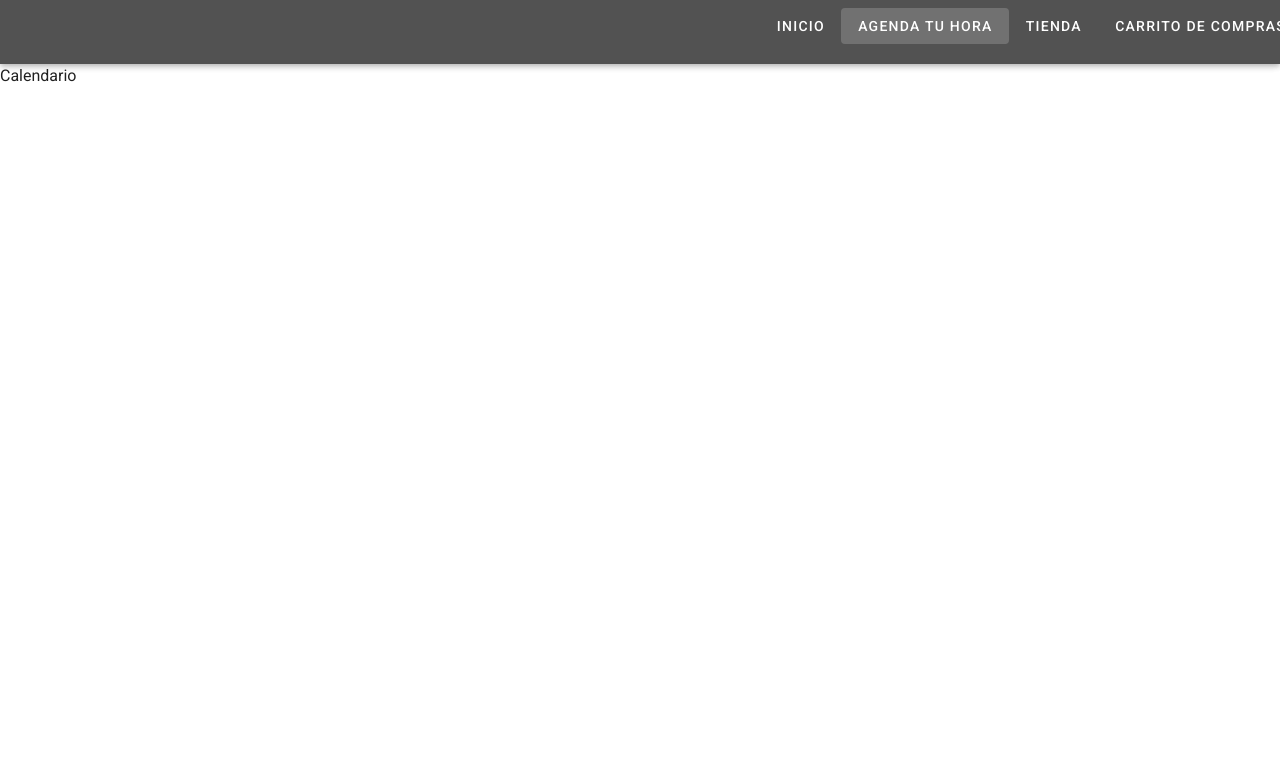
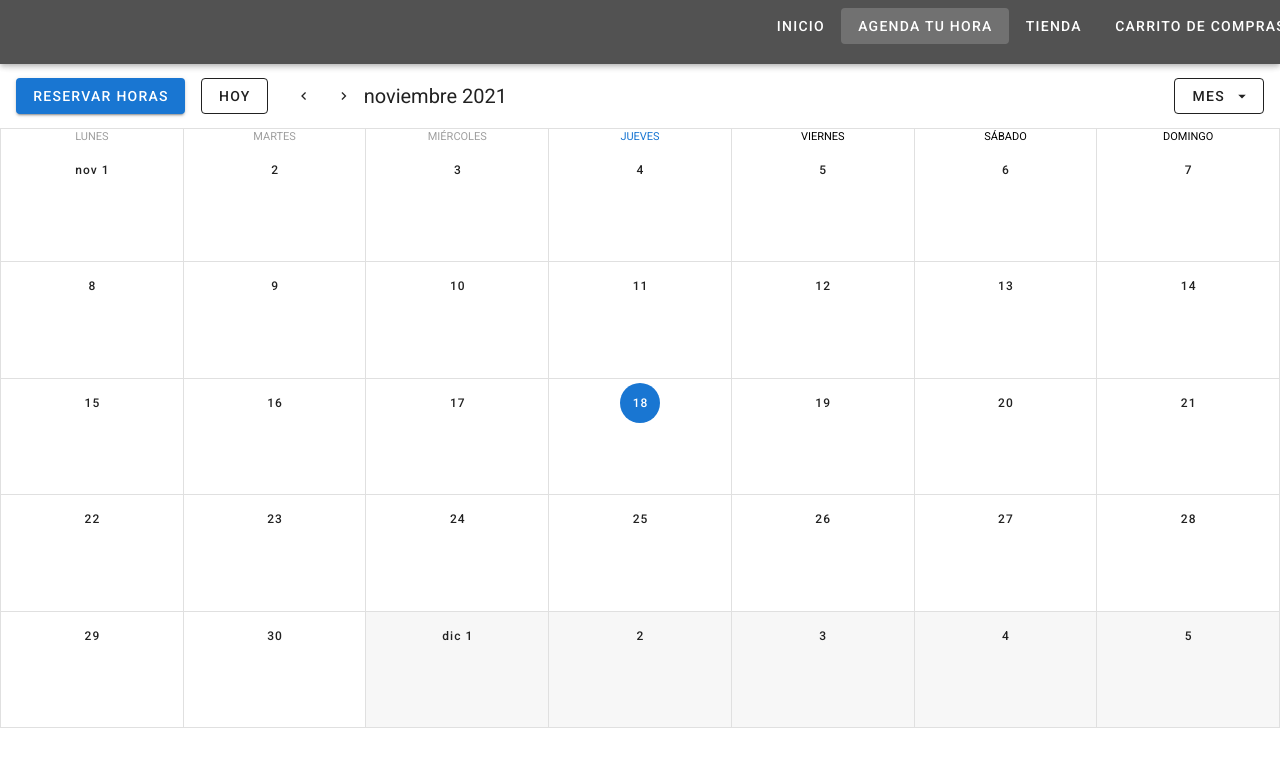
Before and after one commit to LucaBiottiFlores/p-estudios-mint, a Vue app: page /agendar-hora in a window 1280 px wide. Shown: the top 766 px of the page. Built offline with nearby package versions, Linux system fonts and the light colour scheme; no server answers; the database is empty.

Commit message:
agregando la 1era versión de calendario con firestore

```diff
--- a/package.json
+++ b/package.json
@@ -14,6 +14,7 @@
     "firebase": "^8.10.0",
     "vue": "^2.6.11",
     "vue-router": "^3.2.0",
+    "vue-textarea-autosize": "^1.1.1",
     "vuetify": "^2.4.0",
     "vuex": "^3.4.0"
   },
--- a/src/router/index.js
+++ b/src/router/index.js
@@ -1,35 +1,35 @@
-import Vue from "vue";
-import VueRouter from "vue-router";
+import Vue from 'vue'
+import VueRouter from 'vue-router'
 
-Vue.use(VueRouter);
+Vue.use(VueRouter)
 
 const routes = [
   {
-    path: "/",
-    name: "Home",
-    component: () => import("../views/Home.vue"),
+    path: '/',
+    name: 'Home',
+    component: () => import('../views/Home.vue')
   },
   {
-    path: "/carrito-de-compras",
-    name: "CarritoDeCompras",
-    component: () => import("../views/ShopCart.vue"),
+    path: '/carrito-de-compras',
+    name: 'CarritoDeCompras',
+    component: () => import('../views/ShopCart.vue')
   },
   {
-    path: "/agendar-hora",
-    name: "Agendar hora",
-    component: () => import("../views/Calendar.vue"),
+    path: '/agendar-hora',
+    name: 'Agendar hora',
+    component: () => import('../views/AppointmentCalendar.vue')
   },
   {
-    path: "/tienda",
-    name: "tienda",
-    component: () => import("../views/Store.vue"),
-  },
-];
+    path: '/tienda',
+    name: 'tienda',
+    component: () => import('../views/Store.vue')
+  }
+]
 
 const router = new VueRouter({
-  mode: "history",
+  mode: 'history',
   base: process.env.BASE_URL,
-  routes,
-});
+  routes
+})
 
-export default router;
+export default router
--- /dev/null
+++ b/src/views/AppointmentCalendar.vue
@@ -0,0 +1,348 @@
+<template>
+  <v-row class="fill-height">
+    <v-col>
+      <v-sheet height="64">
+        <v-toolbar flat color="white">
+          <!-- Botón Agregar Evento Starts -->
+          <v-btn color="primary" dark class="mr-4" @click="dialog = true">
+            Reservar Horas
+          </v-btn>
+          <!-- Botón Agregar Evento Ends -->
+          <v-btn outlined class="mr-4" @click="setToday"> Hoy </v-btn>
+          <v-btn fab text small @click="prev">
+            <v-icon small>mdi-chevron-left</v-icon>
+          </v-btn>
+          <v-btn fab text small @click="next">
+            <v-icon small>mdi-chevron-right</v-icon>
+          </v-btn>
+          <v-toolbar-title>{{ title }}</v-toolbar-title>
+          <v-spacer></v-spacer>
+          <v-menu bottom right>
+            <template v-slot:activator="{ on }">
+              <v-btn outlined v-on="on">
+                <span>{{ typeToLabel[type] }}</span>
+                <v-icon right>mdi-menu-down</v-icon>
+              </v-btn>
+            </template>
+            <v-list>
+              <v-list-item @click="type = 'day'">
+                <v-list-item-title>Día</v-list-item-title>
+              </v-list-item>
+              <v-list-item @click="type = 'week'">
+                <v-list-item-title>Semana</v-list-item-title>
+              </v-list-item>
+              <v-list-item @click="type = 'month'">
+                <v-list-item-title>Mes</v-list-item-title>
+              </v-list-item>
+            </v-list>
+          </v-menu>
+        </v-toolbar>
+      </v-sheet>
+      <v-sheet height="600">
+        <v-calendar
+          ref="calendar"
+          v-model="focus"
+          color="primary"
+          :events="events"
+          :event-color="getEventColor"
+          :event-margin-bottom="3"
+          :now="today"
+          :type="type"
+          @click:event="showEvent"
+          @click:more="viewDay"
+          @click:date="viewDay"
+          @change="updateRange"
+          :weekdays="[1, 2, 3, 4, 5, 6, 0]"
+          locale="es"
+          :short-weekdays="false"
+          :first-interval="9"
+          :interval-minutes="60"
+          :interval-count="9"
+        ></v-calendar>
+
+        <!-- Modal Agregar Evento -->
+        <v-dialog v-model="dialog" max-width="500">
+          <v-card>
+            <v-container>
+              <v-form @submit.prevent="addEvent">
+                <v-text-field type="text" label="Agregar Nombre" v-model="name">
+                </v-text-field>
+                <v-text-field
+                  type="text"
+                  label="Agregar un Detalle"
+                  v-model="details"
+                >
+                </v-text-field>
+                <v-text-field
+                  type="date"
+                  label="Inicio del evento"
+                  v-model="start"
+                >
+                </v-text-field>
+                <v-text-field type="date" label="Fin del evento" v-model="end">
+                </v-text-field>
+                <v-text-field
+                  type="color"
+                  label="Color del evento"
+                  v-model="color"
+                >
+                </v-text-field>
+                <v-btn
+                  type="submit"
+                  color="primary"
+                  class="mr-4"
+                  @click.stop="dialog = false"
+                  >Reservar</v-btn
+                >
+              </v-form>
+            </v-container>
+          </v-card>
+        </v-dialog>
+
+        <v-menu
+          v-model="selectedOpen"
+          :close-on-content-click="false"
+          :activator="selectedElement"
+          offset-x
+        >
+          <v-card color="grey lighten-4" min-width="350px" flat>
+            <v-toolbar :color="selectedEvent.color" dark>
+              <v-btn icon @click="deleteEvent(selectedEvent)">
+                <v-icon>mdi-delete</v-icon>
+              </v-btn>
+              <v-toolbar-title v-html="selectedEvent.name"></v-toolbar-title>
+              <v-spacer></v-spacer>
+            </v-toolbar>
+
+            <v-card-text>
+              <v-form v-if="currentlyEditing !== selectedEvent.id">
+                {{ selectedEvent.name }} - {{ selectedEvent.details }}
+              </v-form>
+
+              <v-form v-else>
+                <v-text-field
+                  type="text"
+                  v-model="selectedEvent.name"
+                  label="Editar Nombre"
+                >
+                </v-text-field>
+
+                <textarea-autosize
+                  v-model="selectedEvent.details"
+                  type="text"
+                  style="width: 100%"
+                  :min-height="100"
+                ></textarea-autosize>
+              </v-form>
+            </v-card-text>
+
+            <v-card-actions>
+              <v-btn text color="secondary" @click="selectedOpen = false">
+                Cancel
+              </v-btn>
+              <v-btn
+                text
+                v-if="currentlyEditing !== selectedEvent.id"
+                @click.prevent="editEvent(selectedEvent.id)"
+                >Editar</v-btn
+              >
+
+              <v-btn text v-else @click.prevent="updateEvent(selectedEvent)"
+                >Guardar Cambios</v-btn
+              >
+            </v-card-actions>
+          </v-card>
+        </v-menu>
+      </v-sheet>
+    </v-col>
+  </v-row>
+</template>
+
+<script>
+import Firebase from 'firebase'
+
+export default {
+  data: () => ({
+    today: new Date().toISOString().substr(0, 10),
+    focus: new Date().toISOString().substr(0, 10),
+    type: 'month',
+    typeToLabel: {
+      month: 'Mes',
+      week: 'Semana',
+      day: 'Día'
+    },
+    start: null,
+    end: null,
+    selectedEvent: {},
+    selectedElement: null,
+    selectedOpen: false,
+    events: [],
+    name: null,
+    details: null,
+    color: '#1976D2',
+    dialog: false,
+    currentlyEditing: null
+  }),
+  computed: {
+    title() {
+      const { start, end } = this
+      if (!start || !end) {
+        return ''
+      }
+
+      const startMonth = this.monthFormatter(start)
+      const endMonth = this.monthFormatter(end)
+      const suffixMonth = startMonth === endMonth ? '' : endMonth
+
+      const startYear = start.year
+      const endYear = end.year
+      const suffixYear = startYear === endYear ? '' : endYear
+
+      const startDay = start.day + this.nth(start.day)
+      const endDay = end.day + this.nth(end.day)
+
+      switch (this.type) {
+        case 'month':
+          return `${startMonth} ${startYear}`
+        case 'week':
+        case '4day':
+          return `${startMonth} ${startDay} ${startYear} - ${suffixMonth} ${endDay} ${suffixYear}`
+        case 'day':
+          return `${startMonth} ${startDay} ${startYear}`
+      }
+      return ''
+    },
+    monthFormatter() {
+      return this.$refs.calendar.getFormatter({
+        timeZone: 'UTC',
+        month: 'long'
+      })
+    }
+  },
+  mounted() {
+    this.$refs.calendar.checkChange()
+  },
+  created() {
+    this.getEvents()
+  },
+  methods: {
+    async updateEvent(ev) {
+      try {
+        await Firebase.firestore()
+          .collection('appointments')
+          .doc(ev.id)
+          .update({
+            name: ev.name,
+            details: ev.details
+          })
+
+        this.selectedOpen = false
+        this.currentlyEditing = null
+      } catch (error) {
+        console.log(error)
+      }
+    },
+    editEvent(id) {
+      this.currentlyEditing = id
+    },
+    async deleteEvent(ev) {
+      try {
+        await Firebase.firestore()
+          .collection('appointments')
+          .doc(ev.id)
+          .delete()
+        this.selectedOpen = false
+        this.getEvents()
+      } catch (error) {
+        console.log(error)
+      }
+    },
+    async addEvent() {
+      try {
+        if (this.name && this.start && this.end) {
+          await Firebase.firestore().collection('appointments').add({
+            name: this.name,
+            details: this.details,
+            start: this.start,
+            end: this.end,
+            color: this.color
+          })
+
+          this.getEvents()
+
+          this.name = null
+          this.details = null
+          this.start = null
+          this.end = null
+          this.color = '#1976D2'
+        } else {
+          console.log('Campos obligatorios')
+        }
+      } catch (error) {
+        console.log(error)
+      }
+    },
+    async getEvents() {
+      try {
+        const snapshot = await Firebase.firestore()
+          .collection('appointments')
+          .get()
+        const events = []
+
+        snapshot.forEach((doc) => {
+          // console.log(doc.id);
+          let eventoData = doc.data()
+          eventoData.id = doc.id
+          events.push(eventoData)
+        })
+
+        this.events = events
+      } catch (error) {
+        console.log(error)
+      }
+    },
+    viewDay({ date }) {
+      this.focus = date
+      this.type = 'day'
+    },
+    getEventColor(event) {
+      return event.color
+    },
+    setToday() {
+      this.focus = this.today
+    },
+    prev() {
+      this.$refs.calendar.prev()
+    },
+    next() {
+      this.$refs.calendar.next()
+    },
+    showEvent({ nativeEvent, event }) {
+      const open = () => {
+        this.selectedEvent = event
+        this.selectedElement = nativeEvent.target
+        setTimeout(() => (this.selectedOpen = true), 10)
+      }
+
+      if (this.selectedOpen) {
+        this.selectedOpen = false
+        setTimeout(open, 10)
+      } else {
+        open()
+      }
+
+      nativeEvent.stopPropagation()
+    },
+    updateRange({ start, end }) {
+      // You could load events from an outside source (like database) now that we have the start and end dates on the calendar
+      this.start = start
+      this.end = end
+    },
+    nth(d) {
+      return d > 3 && d < 21
+        ? 'th'
+        : ['th', 'st', 'nd', 'rd', 'th', 'th', 'th', 'th', 'th', 'th'][d % 10]
+    }
+  }
+}
+</script>
--- a/src/views/Calendar.vue
+++ /dev/null
@@ -1,9 +0,0 @@
-<template>
-  <div>Calendario</div>
-</template>
-
-<script>
-export default {};
-</script>
-
-<style></style>
```
Also changed, not shown: 1 other file (tests, documents, lock files or other folders).
